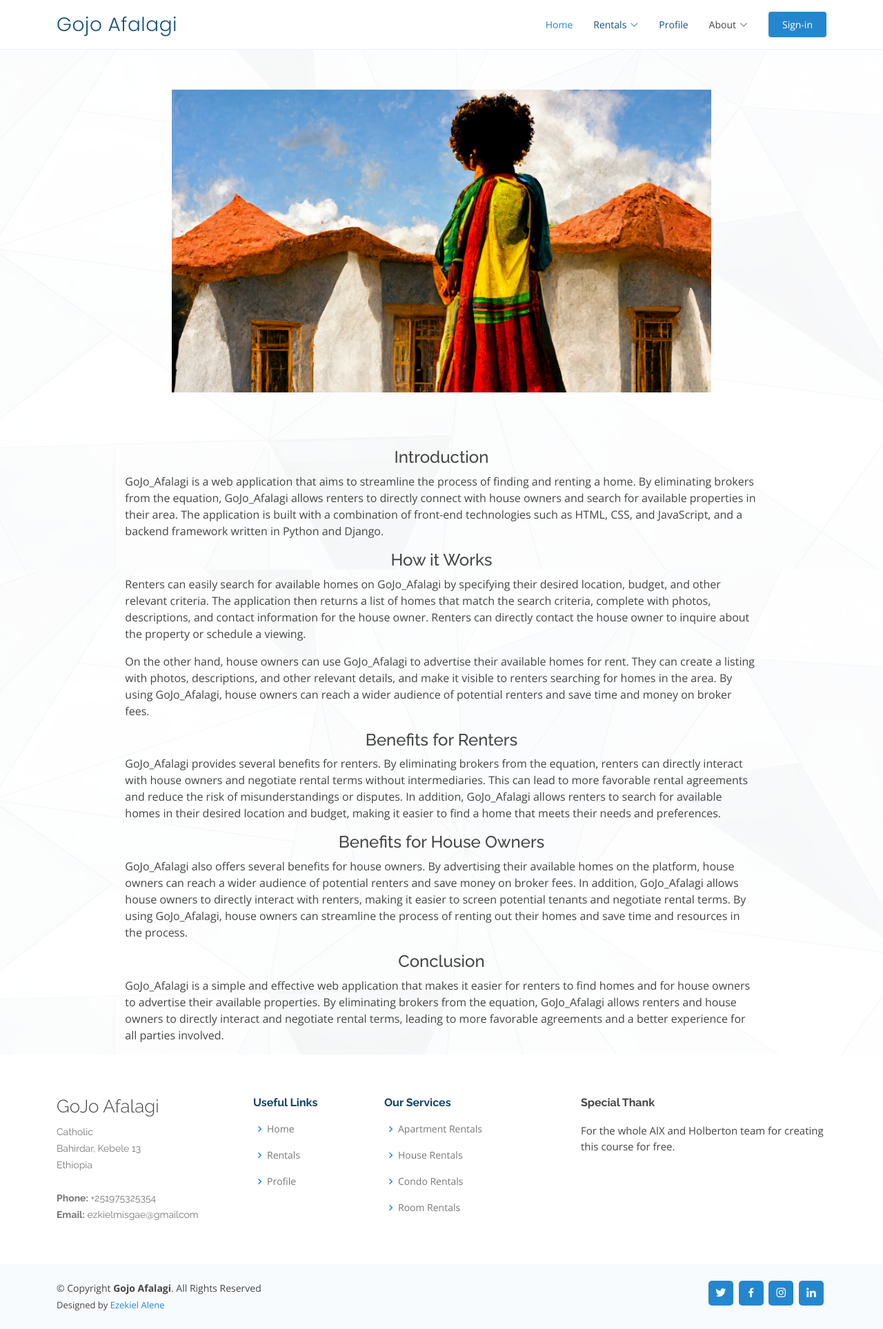
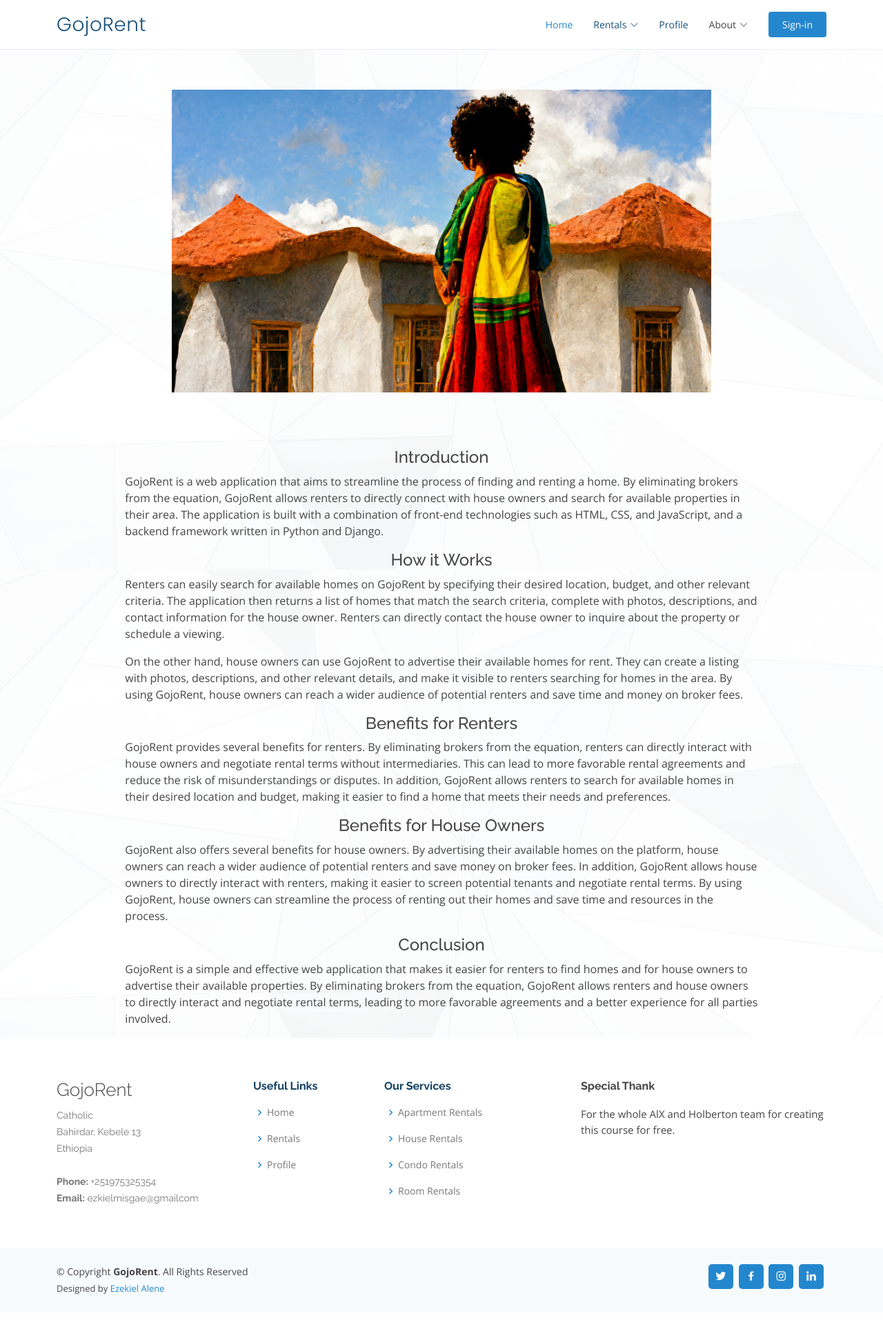
Before and after one commit to EzekielMisgae/Gojo-Afalagi, a Django app: page /about in a window 1280 px wide. Shown: the whole page at 69% size. After the commit the page ends 1877 px from the top, so only its background shows below. Run offline with Django 4.2, Linux system fonts and the light colour scheme; some libraries are stand-ins or nearby versions.

Commit message:
Main about page update

```diff
--- a/webapp/templates/accounts/about.html
+++ b/webapp/templates/accounts/about.html
@@ -1,10 +1,8 @@
 {% include 'accounts/links.html' %}
 {% load static %}
-<!-- ======= Header ======= -->
 <header id="header" class="fixed-top">
 	<div class="container d-flex align-items-center justify-content-between">
-
-		<h1 class="logo"><a href="{% url 'landingPage' %}">Gojo Afalagi</a></h1>
+		<h1 class="logo"><a href="{% url 'landingPage' %}">GojoRent</a></h1>
 		<nav id="navbar" class="navbar">
 			<ul>
 				<li><a class="nav-link scrollto active" href="{% url 'landingPage' %}">Home</a></li>
@@ -21,14 +19,14 @@
 				<li><a class="nav-link scrollto o" href="{% url 'login' %}">Profile</a></li>
 				<li class="dropdown"><a><span>About</span> <i class="bi bi-chevron-down"></i></a>
 					<ul>
-						<li><a href="">About Gojo-Afalagi</a></li>
+						<li><a href="">About GojoRent</a></li>
 						<li><a href="{% url 'aboutme' %}">About me</a></li>
 					</ul>
 				</li>
 				<li><a class="getstarted scrollto" href="{% url 'login' %}">Sign-in</a></li>
 			</ul>
 			<i class="bi bi-list mobile-nav-toggle"></i>
-		</nav><!-- .navbar -->
+		</nav>
 	</div>
 </header><!-- End Header -->
 
@@ -45,9 +43,9 @@
 							<div style="margin-left: 8%; margin-right: 8%;" class="section-title">
 								<h4 style="text-align: center">Introduction</h4>
 
-								<p>GoJo_Afalagi is a web application that aims to streamline the process of finding and
+								<p>GojoRent is a web application that aims to streamline the process of finding and
 									renting a home. By
-									eliminating brokers from the equation, GoJo_Afalagi allows renters to directly
+									eliminating brokers from the equation, GojoRent allows renters to directly
 									connect with house owners and
 									search for available properties in their area. The application is built with a
 									combination of front-end
@@ -56,7 +54,7 @@
 								</p>
 								<h4 style="text-align: center">How it Works</h4>
 
-								<p>Renters can easily search for available homes on GoJo_Afalagi by specifying their
+								<p>Renters can easily search for available homes on GojoRent by specifying their
 									desired location, budget,
 									and other relevant criteria. The application then returns a list of homes that match
 									the search criteria,
@@ -64,44 +62,44 @@
 									Renters can directly contact the
 									house owner to inquire about the property or schedule a viewing.</p>
 
-								<p>On the other hand, house owners can use GoJo_Afalagi to advertise their available
+								<p>On the other hand, house owners can use GojoRent to advertise their available
 									homes for rent. They can
 									create a listing with photos, descriptions, and other relevant details, and make it
 									visible to renters
-									searching for homes in the area. By using GoJo_Afalagi, house owners can reach a
+									searching for homes in the area. By using GojoRent, house owners can reach a
 									wider audience of potential renters
 									and save time and money on broker fees.</p>
 
 								<h4 style="text-align: center">Benefits for Renters</h4>
 
-								<p>GoJo_Afalagi provides several benefits for renters. By eliminating brokers from the
+								<p>GojoRent provides several benefits for renters. By eliminating brokers from the
 									equation, renters can
 									directly interact with house owners and negotiate rental terms without
 									intermediaries. This can lead to more
 									favorable rental agreements and reduce the risk of misunderstandings or disputes. In
-									addition, GoJo_Afalagi
+									addition, GojoRent
 									allows renters to search for available homes in their desired location and budget,
 									making it easier to find
 									a home that meets their needs and preferences.</p>
 
 								<h4 style="text-align: center">Benefits for House Owners</h4>
 
-								<p>GoJo_Afalagi also offers several benefits for house owners. By advertising their
+								<p>GojoRent also offers several benefits for house owners. By advertising their
 									available homes on the
 									platform, house owners can reach a wider audience of potential renters and save
 									money on broker fees. In
-									addition, GoJo_Afalagi allows house owners to directly interact with renters, making
+									addition, GojoRent allows house owners to directly interact with renters, making
 									it easier to screen
-									potential tenants and negotiate rental terms. By using GoJo_Afalagi, house owners
+									potential tenants and negotiate rental terms. By using GojoRent, house owners
 									can streamline the process
 									of renting out their homes and save time and resources in the process.</p>
 
 								<h4 style="text-align: center">Conclusion</h4>
 
-								<p>GoJo_Afalagi is a simple and effective web application that makes it easier for
+								<p>GojoRent is a simple and effective web application that makes it easier for
 									renters to find homes and for
 									house owners to advertise their available properties. By eliminating brokers from
-									the equation, GoJo_Afalagi
+									the equation, GojoRent
 									allows renters and house owners to directly interact and negotiate rental terms,
 									leading to more favorable
 									agreements and a better experience for all parties involved.</p>
@@ -121,7 +119,7 @@
 			<div class="row">
 
 				<div class="col-lg-3 col-md-6 footer-contact">
-					<h3>GoJo Afalagi</h3>
+					<h3>GojoRent</h3>
 					<p>
 						Catholic <br>
 						Bahirdar, Kebele 13<br>
@@ -164,7 +162,7 @@
 	<div class="container d-md-flex py-4">
 		<div class="me-md-auto text-center text-md-start">
 			<div class="copyright">
-				&copy; Copyright <strong><span>Gojo Afalagi</span></strong>. All Rights Reserved
+				&copy; Copyright <strong><span>GojoRent</span></strong>. All Rights Reserved
 			</div>
 			<div class="credits">Designed by <a href="https://ezekielmisgae.tech/">Ezekiel Alene</a>
 			</div>
```
